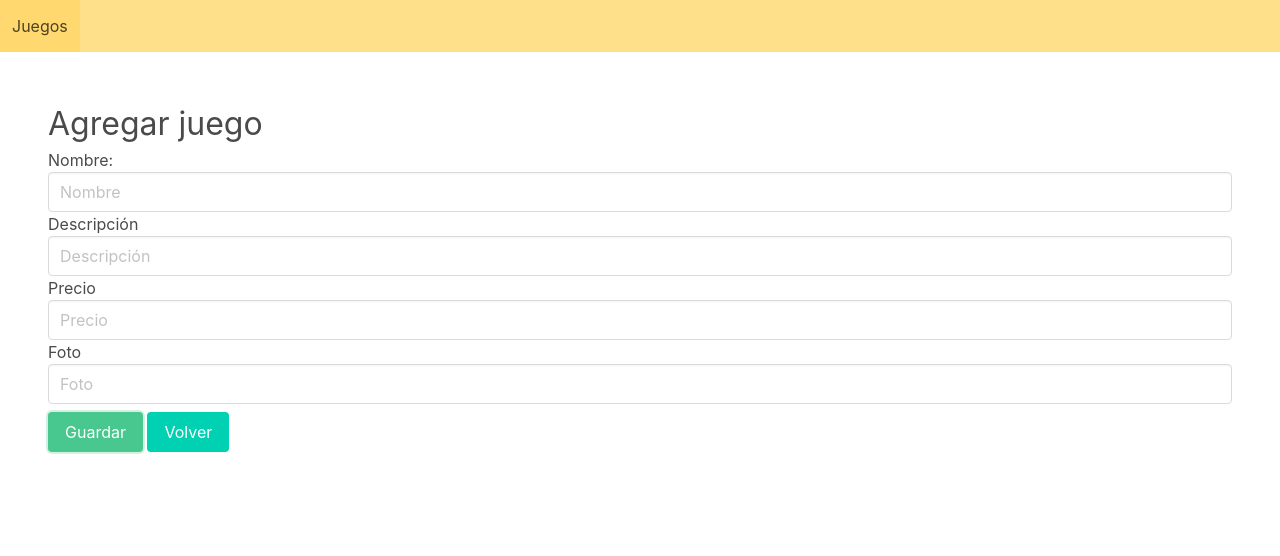
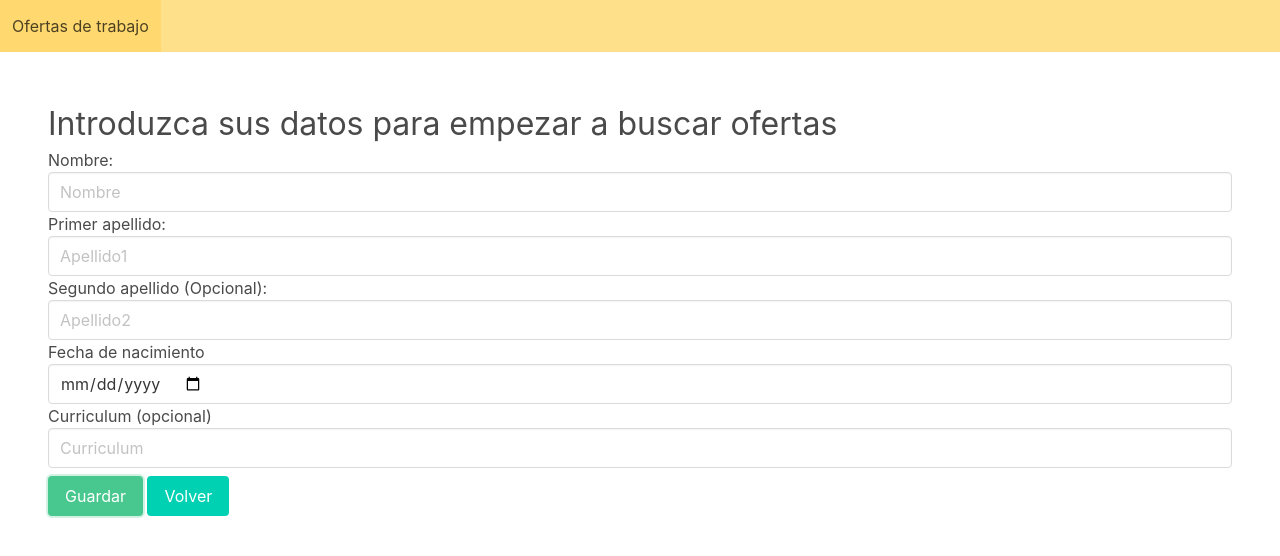
Before and after one commit to AbdelKarimBenzema/Dreamjob, a plain HTML site: page web/static/agregar_juego.html in a window 1280 px wide. Both pictures are taken after a click on the button "Guardar". Drawn offline with nearby package versions, Linux system fonts and the light colour scheme; no server answers.

Commit message:
Add files via upload

```diff
--- a/web/static/agregar_juego.html
+++ b/web/static/agregar_juego.html
@@ -4,7 +4,7 @@
     <meta charset="UTF-8">
     <meta http-equiv="X-UA-Compatible" content="IE=edge">
     <meta name="viewport" content="width=device-width, initial-scale=1.0">
-    <title>EJEMPLO APP WEB CON CRUD</title>
+    <title>DreamJobs</title>
     <link rel="stylesheet" href="https://cdn.jsdelivr.net/npm/bulma@0.9.2/css/bulma.min.css">
     <script>
         var myHeaders = new Headers();
@@ -12,14 +12,15 @@
 
         function guardar(){
             let nombre=document.getElementById("nombre").value;
-            let descripcion=document.getElementById("descripcion").value;
-            let precio=document.getElementById("precio").value;
-            let foto=document.getElementById("foto").value;
+            let apellido1=document.getElementById("apellido1").value;
+            let apellido2=document.getElementById("apellido2").value;
+            let fechanacimiento=document.getElementById("fechanacimiento").value;
             let datos=JSON.stringify({
                 "nombre":nombre,
-                "descripcion":descripcion,
-                "precio": precio,
-                "foto":foto
+                "apellido1":apellido1
+                "apellido2":apellido2
+                "fechanacimiento":fechanacimiento
+                //"foto":foto
             });
             var requestOptions = {
                 method: 'POST',
@@ -56,7 +57,7 @@
         </div>
         <div class="navbar-menu">
             <div class="navbar-start">
-                <a class="navbar-item" href="/static/juegos">Juegos</a>
+                <a class="navbar-item" href="/static/juegos">Ofertas de trabajo</a>
             </div>
             <div class="navbar-end">
                 <div class="navbar-item">
@@ -67,15 +68,18 @@
   <section class="section">
     <div class="columns">
         <div class="column">
-            <h3 class="is-size-3">Agregar juego</h3>
+            <h3 class="is-size-3">Introduzca sus datos para empezar a buscar ofertas</h3>
                 <label for="nombre">Nombre:</label>
                 <input required type="text" class="input" placeholder="Nombre" name="nombre" id="nombre">
-                <label for="descripcion">Descripción</label>
-                <input required type="text" class="input" placeholder="Descripción" name="descripcion" id="descripcion">
-                <label for="precio">Precio</label>
-                <input required type="number" class="input" placeholder="Precio" name="precio" id="precio">
-                <label for="foto">Foto</label>
-                <input required type="text" class="input" placeholder="Foto" name="foto" id="foto">
+                <label for="nombre">Primer apellido:</label>
+                <input required type="text" class="input" placeholder="Apellido1" name="apellido1" id="apellido1">
+                <label for="nombre">Segundo apellido (Opcional):</label>
+                <input required type="text" class="input" placeholder="Apellido2" name="apellido2" id="apellido2">
+                <label for="descripcion">Fecha de nacimiento</label>
+                <input required type="date" class="input" placeholder="Descripción" name="descripcion" id="descripcion">
+
+                <label for="curriculum">Curriculum (opcional)</label>
+                <input required type="text" class="input" placeholder="Curriculum" name="Curriculum" id="Curriculum">
                 <button type="button" onclick="guardar()" class="button is-success mt-2">Guardar</button>
                 <a href="/static/juego.html" class="button is-primary mt-2">Volver</a>
             </form>
```
